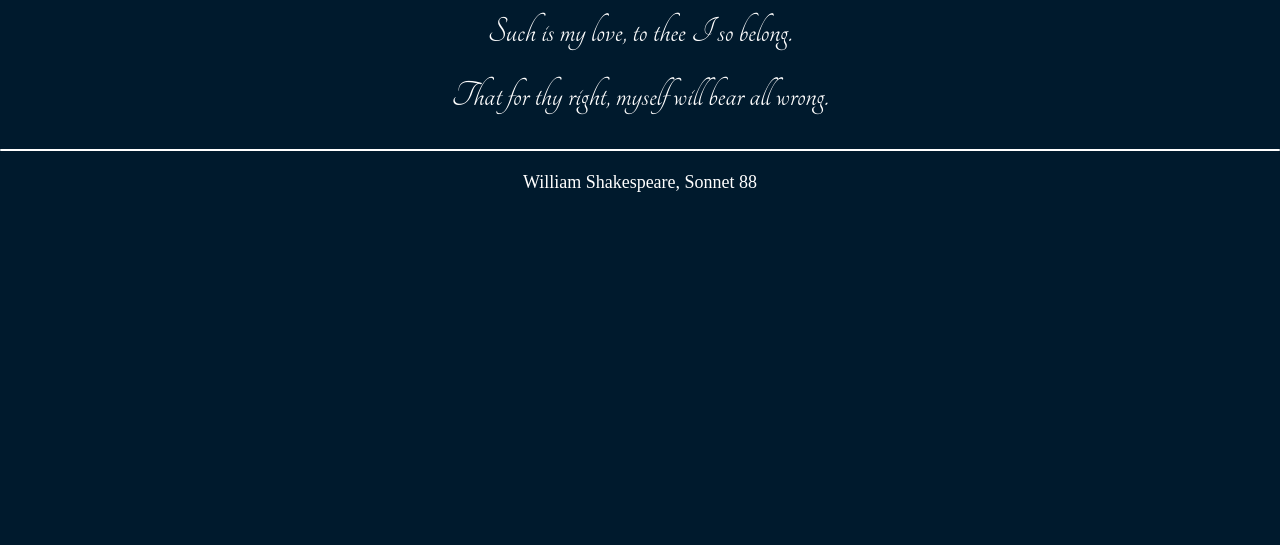
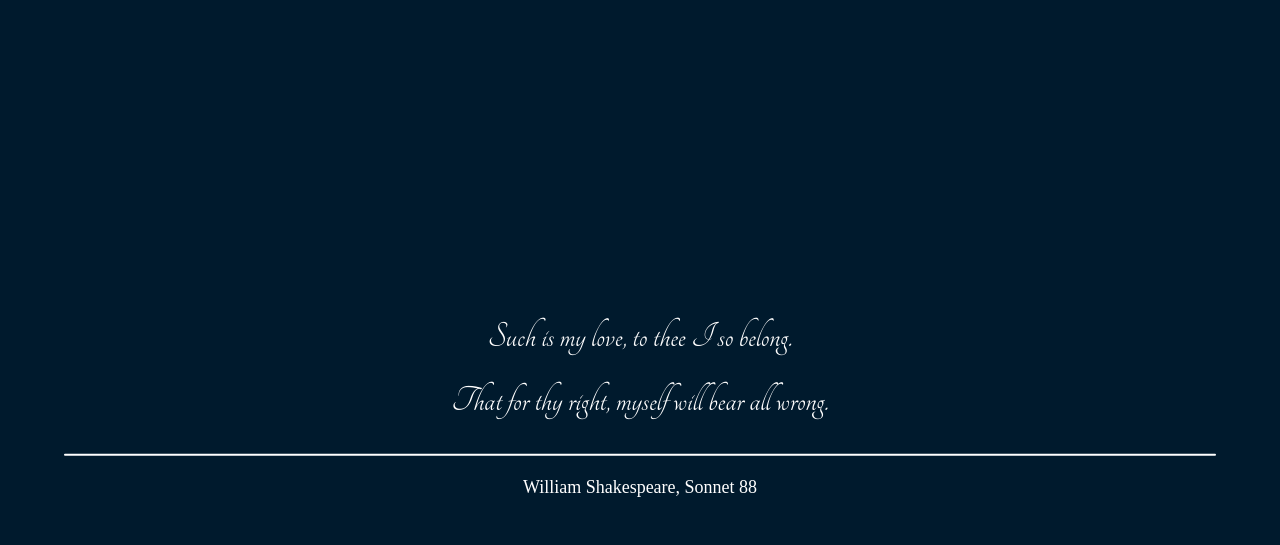
Before and after one commit to christopherjoshua/wedding, a plain HTML site: page index.html in a window 1280 px wide. Shown: the top 545 px of the page. Drawn offline with Linux system fonts and the light colour scheme.

Commit message:
Update max width
update max width, background color for very large screens

```diff
--- a/assets/css/style.css
+++ b/assets/css/style.css
@@ -12,11 +12,19 @@ html
 	line-height: 1;
 	font-family: "Times New Roman", "Courier", serif;
 }
+body
+{
+	background-color: rgba(0, 26, 45, 1);
+}
 
 .container
 {
+	position: relative;
+	display: block;
+	max-width: 1920px;
 	width: 100%;
 	padding: 1rem;
+	margin: auto;
 	background: #ffffff;
 }
 .quotation
@@ -32,6 +40,15 @@ html
 	color: #ffffff;
 	opacity: 1;
 	z-index: 99;
+}
+.quotation-content
+{
+	position: absolute;
+	left: 50%;
+	top: 50%;
+	width: 100%;
+	max-width: 90%;
+	transform: translate(-50%, -50%);
 }
 .js--hide-quotation
 {
--- a/index.html
+++ b/index.html
@@ -12,10 +12,12 @@
 	<body onload="hideQuotation()">
 		<div class="container">
 			<div class="quotation">
-				<p class="quotation-written">Such is my love, to thee I so belong.</p>
-				<p class="quotation-written">That for thy right, myself will bear all wrong.</p>
-				<div class="quotation-separator"></div>
-				<p>William Shakespeare, Sonnet 88</p>
+				<div class="quotation-content">
+					<p class="quotation-written">Such is my love, to thee I so belong.</p>
+					<p class="quotation-written">That for thy right, myself will bear all wrong.</p>
+					<div class="quotation-separator"></div>
+					<p>William Shakespeare, Sonnet 88</p>
+				</div>
 			</div>
 
 			<div class="hero">
```
